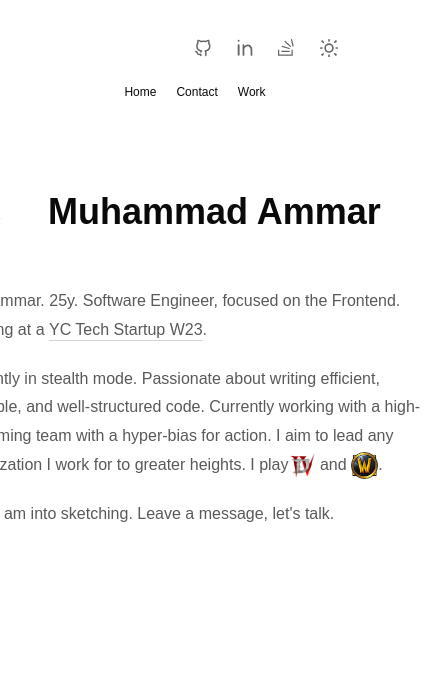
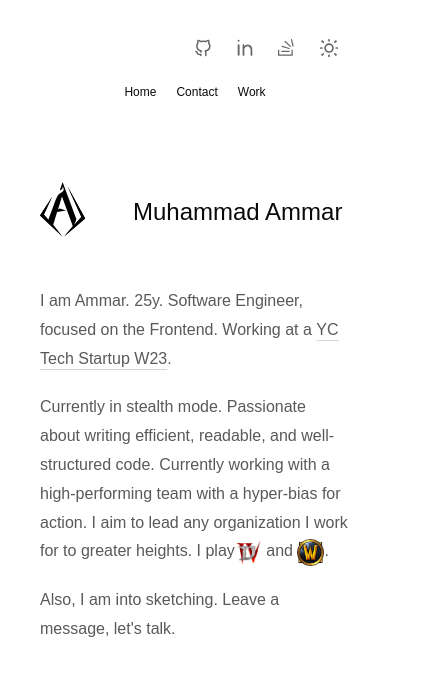
Before and after one commit to Fanoflix/personal-portfolio-v2, a Next.js app: page / in a window 390 px wide. Shown: the top 676 px of the page, 435 px wide, since content can reach past the window. Built offline with nearby package versions, Linux system fonts and the light colour scheme; a web font is replaced by a local one.

Commit message:
DEV: Minor adjustments to UI

```diff
--- a/src/app/globals.css
+++ b/src/app/globals.css
@@ -78,7 +78,7 @@
   }
 
   h1 {
-    @apply text-4xl font-bold;
+    @apply text-3xl font-bold;
   }
 
   h2 {
--- a/src/app/page.tsx
+++ b/src/app/page.tsx
@@ -14,10 +14,10 @@ export default function Home() {
 
   return (
     <div className="flex flex-col gap-24 items-center justify-center">
-      <div className="flex flex-col gap-12 w-[30rem]">
+      <div className="flex flex-col gap-12 sm:w-[30rem] px-4 sm:px-0">
         <div className="flex items-center gap-12">
           <div>{isMounted && <MyLogo />}</div>
-          <h1>Muhammad Ammar</h1>
+          <h2>Muhammad Ammar</h2>
         </div>
 
         <StaggeredContainer containerClassName="flex flex-col gap-5">
--- a/src/components/DataTable/DataTable.tsx
+++ b/src/components/DataTable/DataTable.tsx
@@ -3,6 +3,7 @@ import {
   type ColumnDef,
   flexRender,
   getCoreRowModel,
+  getExpandedRowModel,
   getSortedRowModel,
   Row,
   SortingState,
@@ -45,6 +46,7 @@ export function DataTable<TData, TValue>({
     columns,
     defaultColumn: undefined,
     getCoreRowModel: getCoreRowModel(),
+    getExpandedRowModel: getExpandedRowModel(),
     ...(isSortingEnabled && {
       onSortingChange: setSortingState,
       getSortedRowModel: getSortedRowModel(),
```
